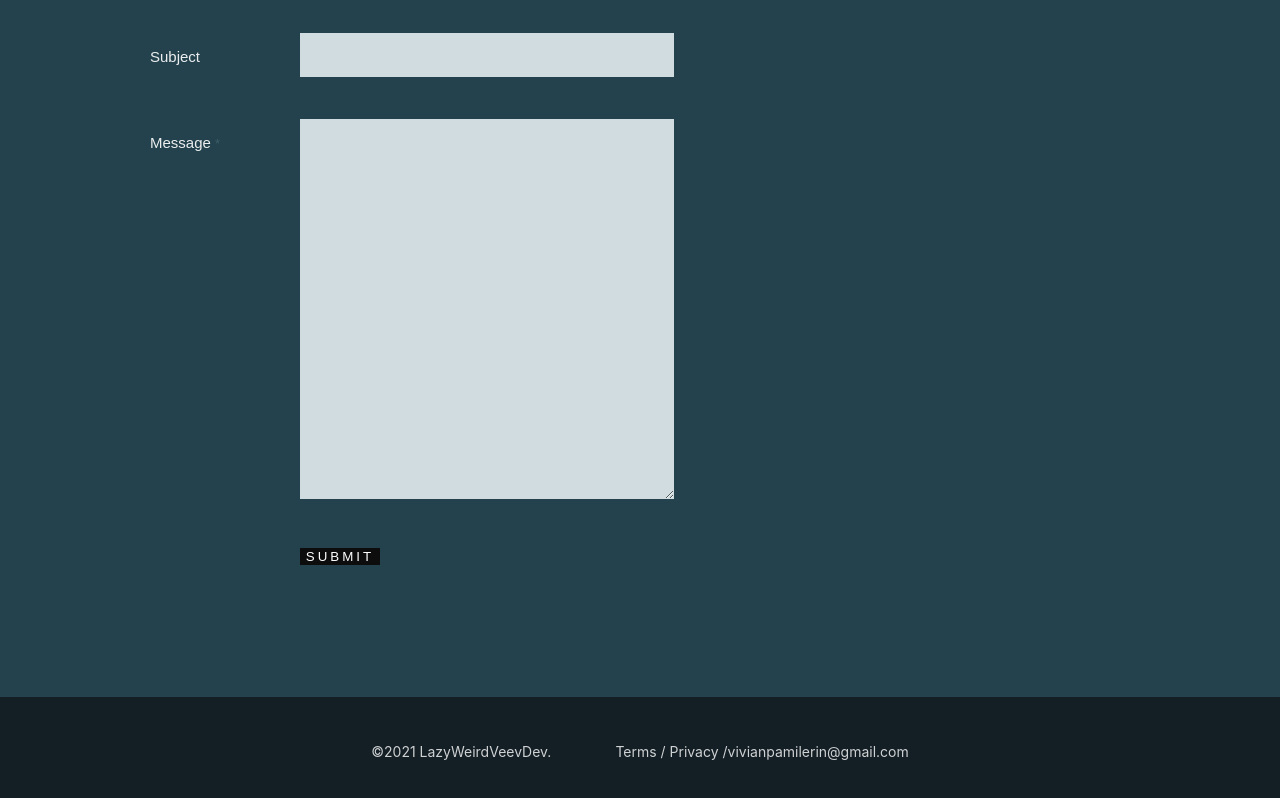
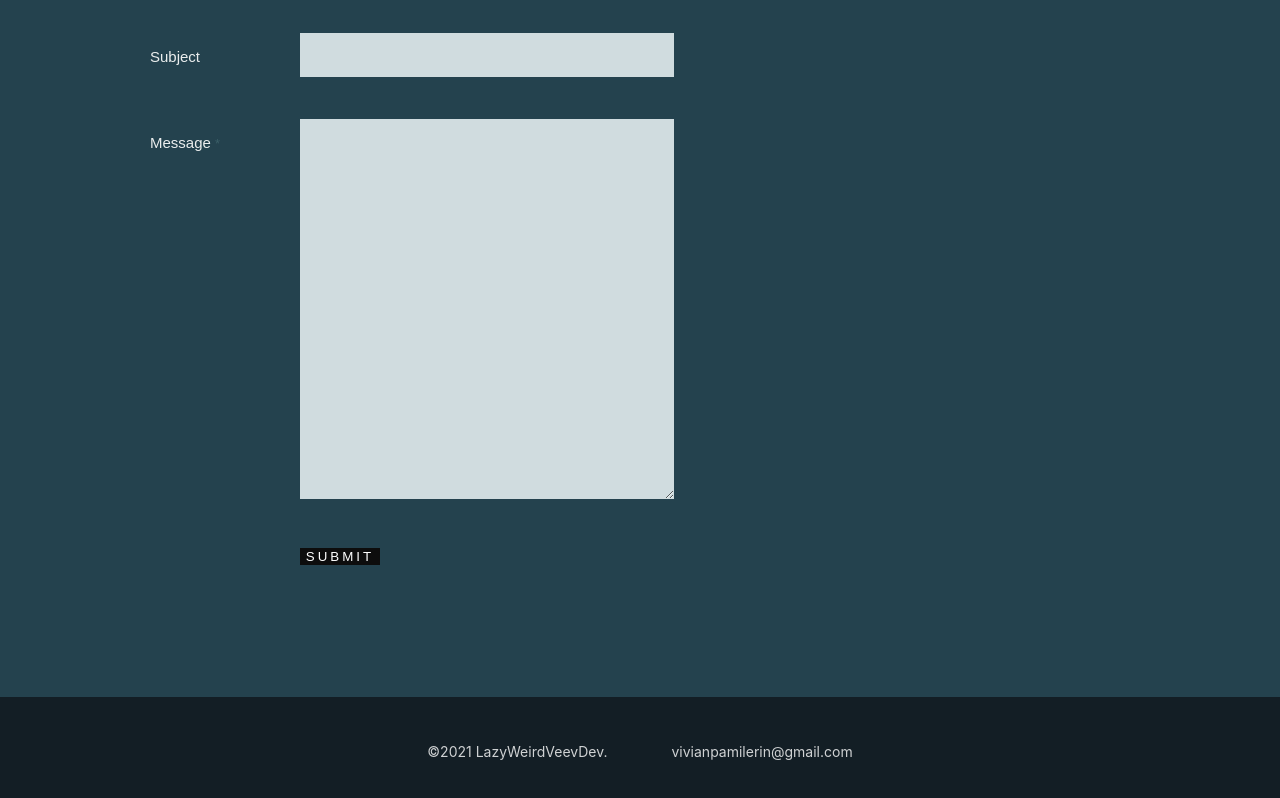
Before and after one commit to missveev/missveev-portfolio, a React (Create React App) app: page / in a window 1280 px wide. Shown: the part 3528-4326 px from the top of the page. Built offline with nearby package versions, Linux system fonts and the light colour scheme.

Commit message:
updating file

```diff
--- a/src/components/Contact/Contact.js
+++ b/src/components/Contact/Contact.js
@@ -11,7 +11,7 @@ class Contact extends Component {
             var state = this.props.data.address.state;
             var country = this.props.data.address.country;
             var phone = this.props.data.phone;
-            var message = this.props.data.contactmessage;
+            //var message = this.props.data.contactmessage;
         }
         return (
 
--- a/src/components/Footer/Footer.js
+++ b/src/components/Footer/Footer.js
@@ -5,9 +5,7 @@ class Footer extends Component {
         return (
             <footer className="bg-near-black white-80 pv5 pv6-l ph4">
                 <p className="f6"><span className="dib mr4 mr5-ns">©{(new Date().getFullYear())} LazyWeirdVeevDev.</span>
-                    <a className="link white-80 hover-light-purple" href="#">Terms</a> /
-                    <a className="link white-80 hover-gold" href="#"> Privacy </a> /
-                    <a className="link white-80 hover-green" href="#">vivianpamilerin@gmail.com </a>
+                    <a className="link white-80 hover-green" href="mailto:vivianpamilerin@gmail.com">vivianpamilerin@gmail.com</a>
                 </p>
             </footer>
         );
```
